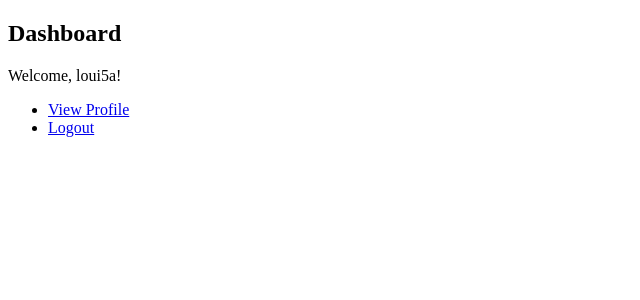
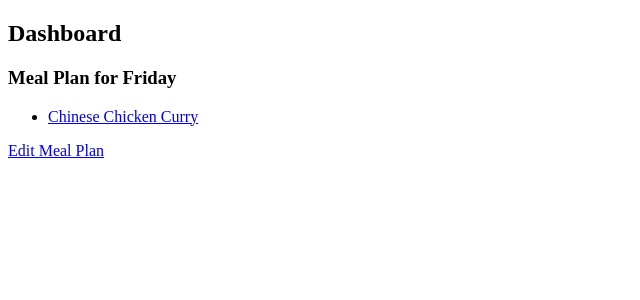
Before and after one commit to loui5aa/whats_for_dinner, a Django app: page / in a window 1280 px wide. Shown: the part 26-326 px from the top of the page, without its empty margins (0-640 px from the left). Run offline with Django 5.2, Linux system fonts and the light colour scheme; a user stored in the database is signed in; data comes from the database, SQL or seed files in the repository; both versions use the stored data as it was after the commit.

Commit message:
Added today's meal plan to dashboard

```diff
--- a/wfd/templates/base.html
+++ b/wfd/templates/base.html
@@ -10,7 +10,7 @@
         <a href="{% url 'home' %}">Home</a>
         <a href="{% url 'recipe_list' %}">Recipes</a>
         <a href="{% url 'meal_plan' %}">Meal Plan</a>
-    <a href="{% url 'shopping_list' %}">Shopping List</a>
+        <a href="{% url 'shopping_list' %}">Shopping List</a>
         <a href="{% url 'profile' %}">Profile</a>
         <a href="{% url 'logout' %}">Logout</a>
     </nav>
--- /dev/null
+++ b/wfd/templates/dashboard.html
@@ -0,0 +1,23 @@
+{% extends "base.html" %}
+
+{% block content %}
+    <h2>Dashboard</h2>
+
+    <h3>Meal Plan for {{ today }}</h3>
+
+    {% if today_meals %}
+        <ul>
+            {% for meal in today_meals %}
+                <li>
+                    <a href="{% url 'recipe_detail' meal.recipe.id %}">
+                        {{ meal.recipe.title }}
+                    </a>
+                </li>
+            {% endfor %}
+        </ul>
+    {% else %}
+        <p>No meals planned for today.</p>
+    {% endif %}
+
+    <a href="{% url 'meal_plan' %}">Edit Meal Plan</a>
+{% endblock %}
--- a/wfd/urls.py
+++ b/wfd/urls.py
@@ -3,7 +3,8 @@ from django.urls import path
 from . import views
 
 urlpatterns = [
-    path('', views.home, name='home'),
+    path('', views.dashboard, name='dashboard'),
+    #path('dashboard/', views.dashboard, name='dashboard'),
     path('register/', views.register, name='register'),
     path('accounts/profile/', views.profile, name='profile'),
     path('', views.home, name='home'),
--- a/wfd/views.py
+++ b/wfd/views.py
@@ -1,4 +1,6 @@
 from django.shortcuts import render, redirect, get_object_or_404
+from django.utils.timezone import now
+import datetime
 from django.contrib.auth.forms import UserCreationForm
 from django.contrib import messages
 from django.http import HttpResponse, HttpResponseForbidden
@@ -103,3 +105,12 @@ def generate_shopping_list(request):
     shopping_list.save()
 
     return render(request, 'shopping_list.html', {'shopping_list': shopping_list})
+
+@login_required
+def dashboard(request):
+    today = datetime.datetime.today().strftime('%A') #Gets the weekday
+
+    meal_plan = MealPlan.objects.filter(user=request.user).first()
+    today_meals= meal_plan.items.filter(day=today) if meal_plan else []
+
+    return render(request, 'dashboard.html', {'today_meals': today_meals, 'today': today})
```
Also changed, not shown: db.sqlite3.
